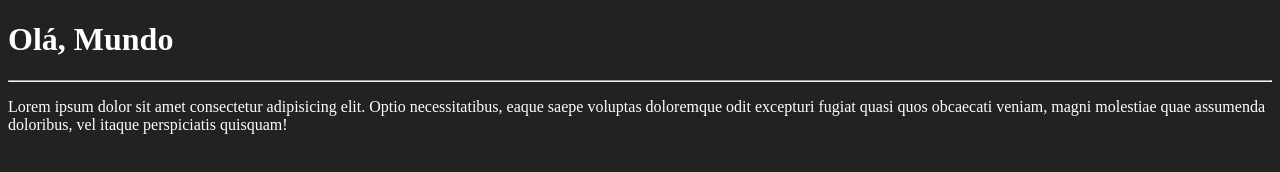
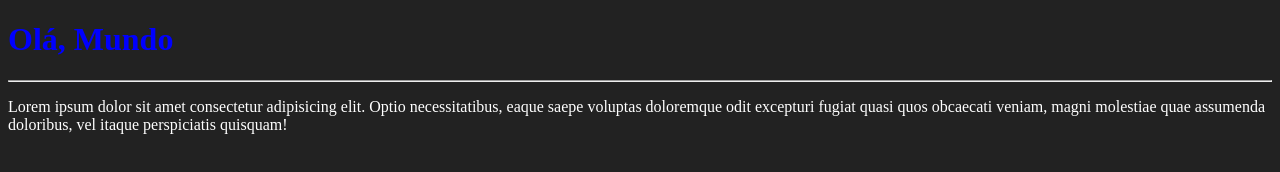
Before and after one commit to Stutzzz/teste, a plain HTML site: page teste de site/index.html in a window 1280 px wide. Drawn offline with Linux system fonts and the light colour scheme.

Commit message:
Criando um style.css

```diff
--- a/teste de site/index.html
+++ b/teste de site/index.html
@@ -4,6 +4,7 @@
     <meta charset="UTF-8">
     <meta name="viewport" content="width=device-width, initial-scale=1.0">
     <title>Teste para aula de Git e GitHub</title>
+    <link rel="stylesheet" href="style.css">
 </head>
 <body>
 
@@ -13,12 +14,6 @@
     <hr>
     <p>Lorem ipsum dolor sit amet consectetur adipisicing elit. Optio necessitatibus, eaque saepe voluptas doloremque odit excepturi fugiat quasi quos obcaecati veniam, magni molestiae quae assumenda doloribus, vel itaque perspiciatis quisquam!</p>
 
-    <style>
-        *{
-            background-color: rgb(34, 34,34);
-            color: white;
-        }
 
-    </style>
 </body>
 </html>
--- /dev/null
+++ b/teste de site/style.css
@@ -0,0 +1,9 @@
+*{
+    background-color: rgb(34, 34, 34);
+    color: white;
+
+}
+
+h1{
+    color: blue;
+}
```
